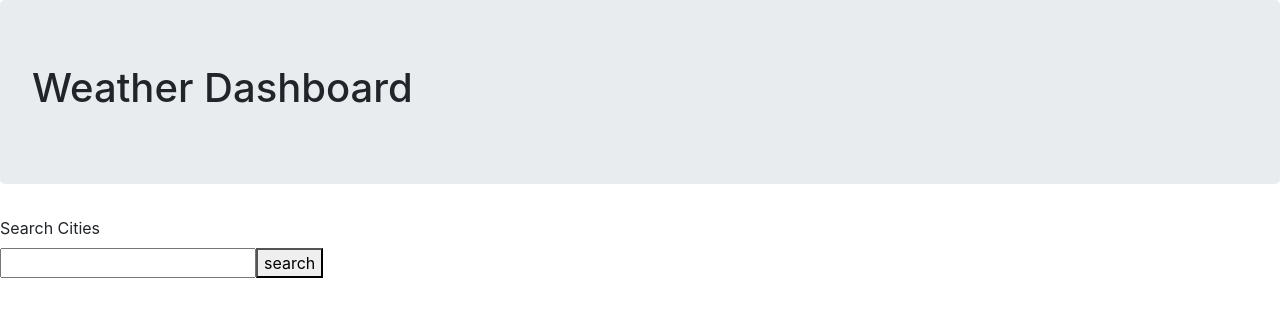
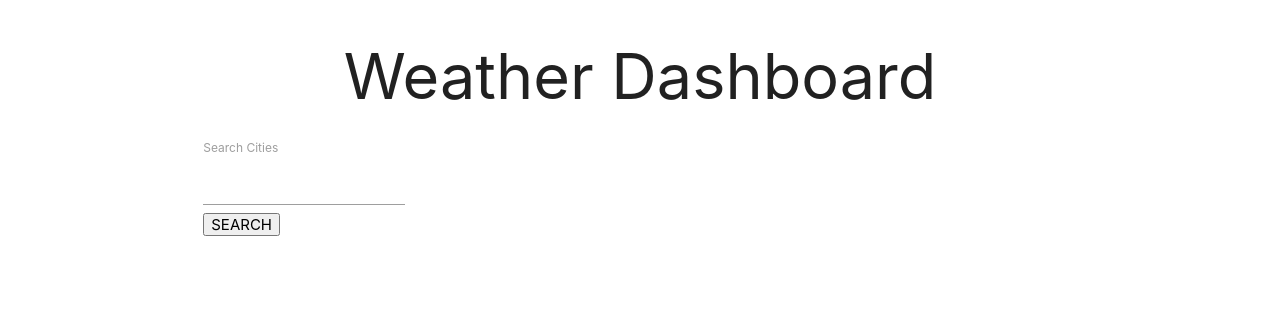
Before and after one commit to ohnobenito/weatherdash, a plain HTML site: page index.html in a window 1280 px wide. Drawn offline with nearby package versions, Linux system fonts and the light colour scheme; a web font is replaced by a local one.

Commit message:
added materialize css - working on sectioning off dashboard

```diff
--- a/index.html
+++ b/index.html
@@ -3,16 +3,20 @@
 <head>
     <meta charset="UTF-8">
     <meta name="viewport" content="width=device-width, initial-scale=1.0">
-    <link
-      rel="stylesheet"
-      href="https://stackpath.bootstrapcdn.com/bootstrap/4.3.1/css/bootstrap.min.css"
-    />
+
+        <!-- Compiled and minified CSS -->
+        <link rel="stylesheet" href="https://cdnjs.cloudflare.com/ajax/libs/materialize/1.0.0/css/materialize.min.css">
+
+        <!-- Compiled and minified JavaScript -->
+        <script src="https://cdnjs.cloudflare.com/ajax/libs/materialize/1.0.0/js/materialize.min.js"></script>
+
     <link
       rel="stylesheet"
       href="https://use.fontawesome.com/releases/v5.8.1/css/all.css"
       integrity="sha384-50oBUHEmvpQ+1lW4y57PTFmhCaXp0ML5d60M1M7uH2+nqUivzIebhndOJK28anvf"
       crossorigin="anonymous"
     />
+    <link href="https://fonts.googleapis.com/icon?family=Material+Icons" rel="stylesheet">
     <link href="https://fonts.googleapis.com/css2?family=Fascinate&family=Manjari:wght@100;400;700&display=swap" rel="stylesheet">
 
     <link rel="stylesheet" href="assets/css/style.css" />
@@ -21,22 +25,44 @@
 </head>
 <body>
     <!-- Header-->
-    <div class="jumbotron">
-        <h1> Weather Dashboard</h1>
-    </div>
+    <header>
+        <h1 class="center-align">Weather Dashboard</h1>
+    </header>
+
     <!-- Search Bar-->
-    <div id="search-bar">
-        <label for="search-term">Search Cities</label><br>
-        <input type="text" id="search-term" name="search-term"><button id="search-btn">search</button>
-    </div>
-    <!-- place previous search requests here-->
-    <div id="past-search"></div>
-    <!-- Place current weather in this div-->
-    <div id="current-weather"></div>
-    <!-- Place five day forcast here-->
-    <div id="five-day"></div>
+    <div class="container">
+      <div class="row">
+        <div class="col s3" id="search-bar">
+            <label for="search">Search Cities</label><br>
+              <input type="text" id="search-term" name="search-term">
+              <button id="search-btn">SEARCH</button><br><br>
+              <!-- place previous search requests here-->
+                <div class="row">
+                  <div class="col s3">
+                    <ul id="past-search"></ul>
+                  </div>
+                </div>
+        </div>
+
+        <!-- Place current weather in this div-->
+        <div class="col s7 offset-s2" id="current-weather">
+          <div class="row">
+            <!-- Place five day forcast here-->
+            <div class="col s12" id="five-day">
+            </div>
+          </div>
+        </div>
+
+      </div>
+
+
+
+
+
+
 
     <script src="https://cdnjs.cloudflare.com/ajax/libs/jquery/3.2.1/jquery.min.js"></script>
     <script src="assets/java/script.js"></script>
+
 </body>
 </html>
```
